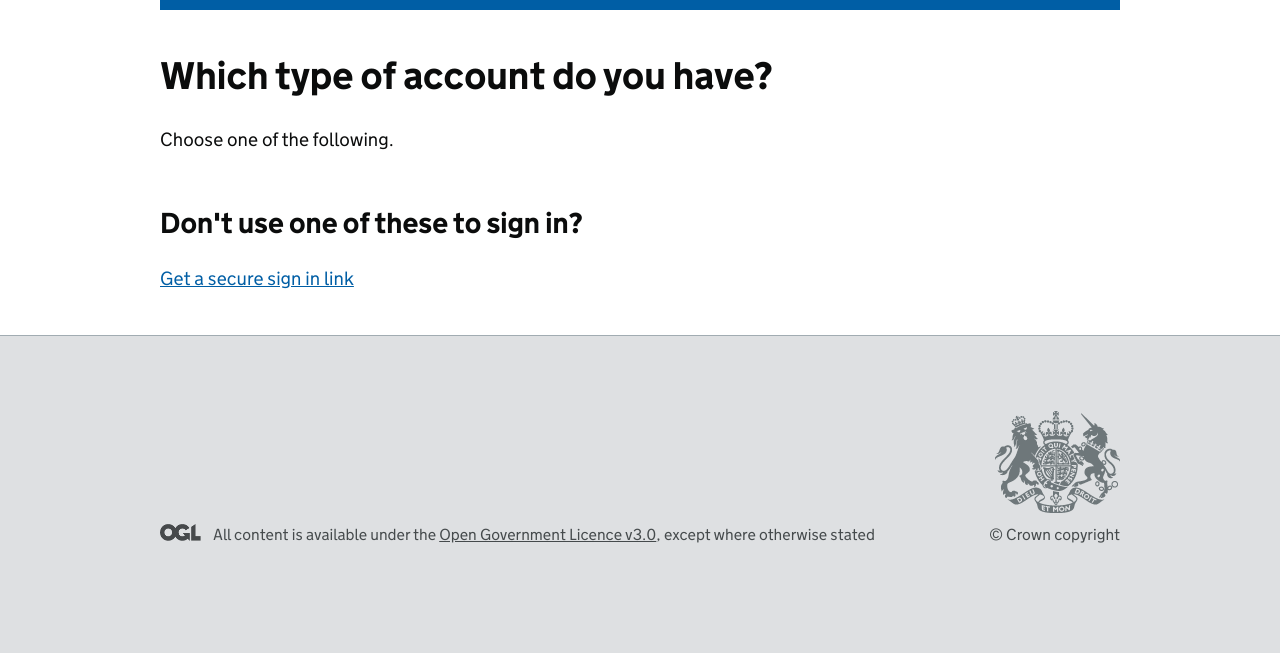
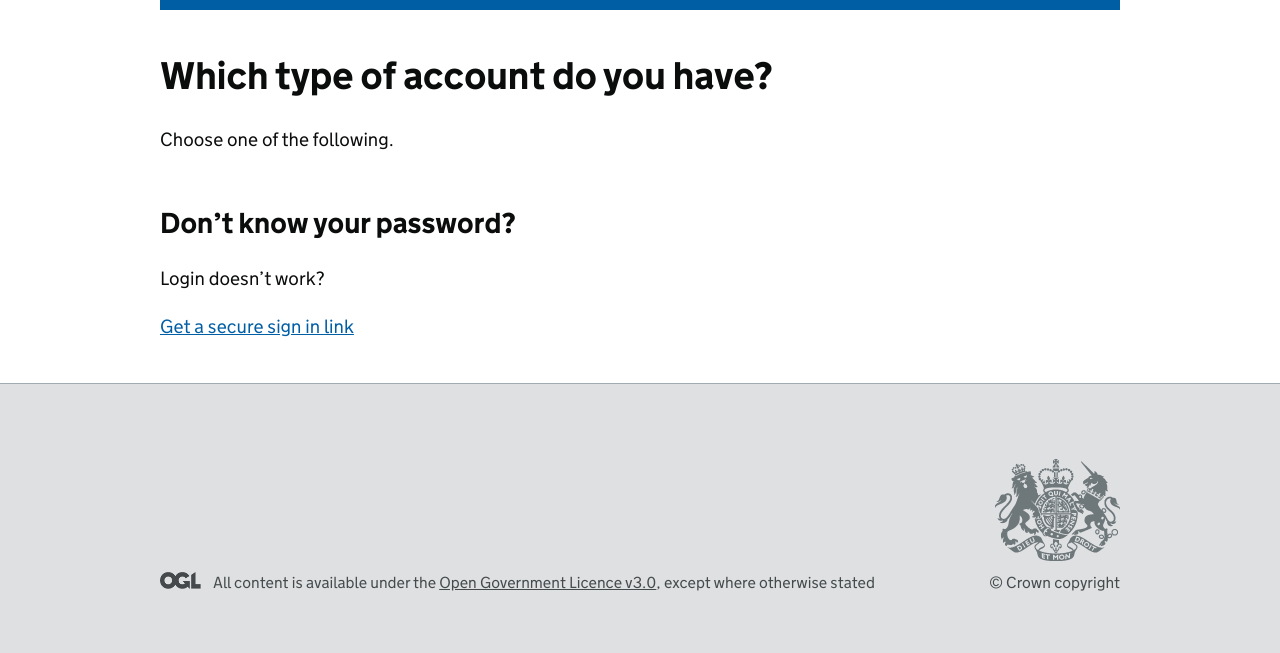
Before and after one commit to uktrade/staff-sso, a Django app: template sso/templates/djangosaml2/wayf.html in a window 1280 px wide. Shown: the part 93-746 px from the top of the page. Run offline with Django 3.2, Linux system fonts and the light colour scheme; the template is opened without the code that fills it, so the values that code supplies are empty; parts of the project's set-up code (start-up, migrations or seed data) failed here and were passed over.

Commit message:
content for email token

```diff
--- a/sso/templates/djangosaml2/wayf.html
+++ b/sso/templates/djangosaml2/wayf.html
@@ -25,7 +25,8 @@
       {% endfor %}
     </ul>
     <br>
-    <h2>Don't use one of these to sign in?</h2>
+    <h2>Don’t know your password?</h2>
+    <p>Login doesn’t work?</p>
     <p><a href="{% url 'email-auth-initiate' %}{% if came_from %}?next={{ came_from|urlencode }}{% endif %}">Get a secure sign in link</a></p>
 </div>
 {% endblock %}
```
Also changed, not shown: 1 other file.
